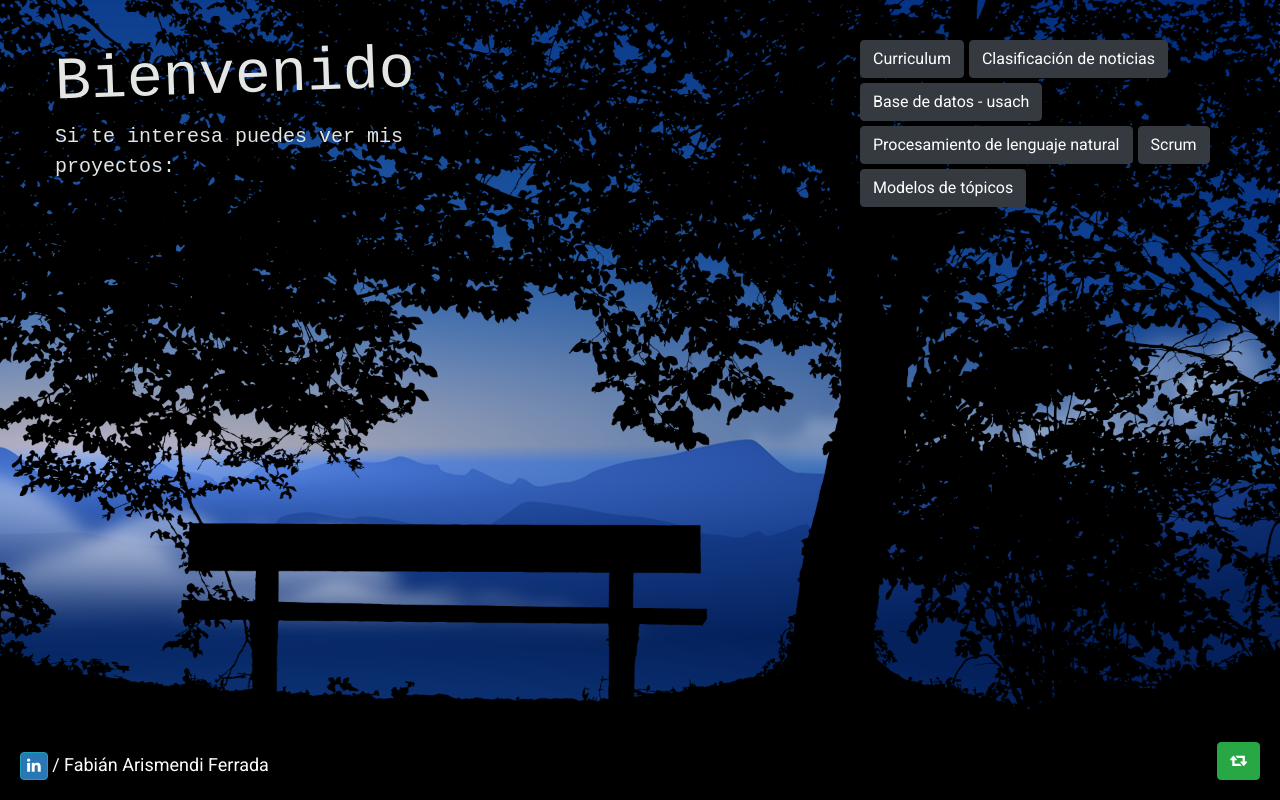
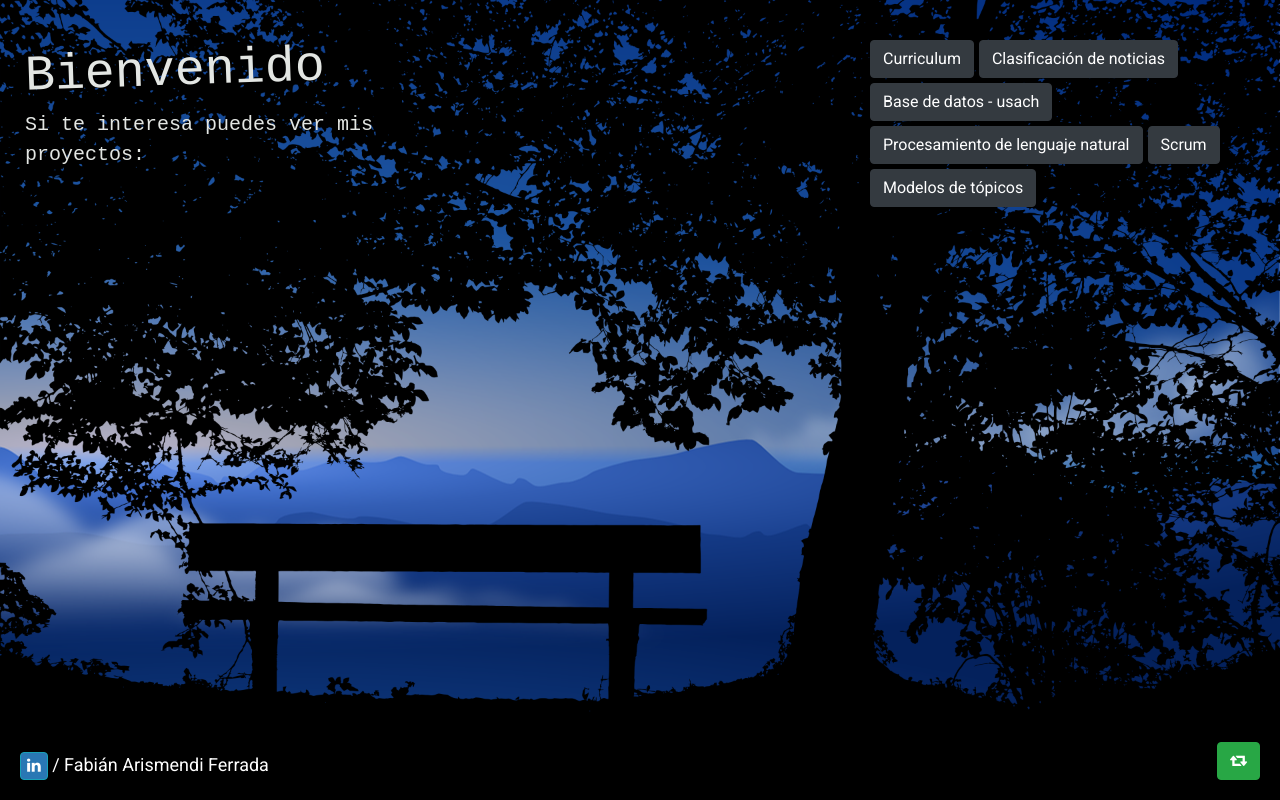
Before and after one commit to Fabianko/web-fabianko, an Angular app: page /helloworld in a window 1280 px wide. Built offline with nearby package versions, Linux system fonts and the light colour scheme; what ngx-xml2json would draw is missing.

Commit message:
CHG: se cambia tamaño de home para telefono

```diff
--- a/src/app/app.module.ts
+++ b/src/app/app.module.ts
@@ -53,7 +53,7 @@ const routes: Routes = [
     BrowserAnimationsModule,
     RouterModule.forRoot(
       routes,
-      { enableTracing: true } // <-- debugging purposes only
+      { enableTracing: false } // <-- debugging purposes only
     ),
     FontAwesomeModule
   ],
--- a/src/app/welcome-home/welcome-home.component.less
+++ b/src/app/welcome-home/welcome-home.component.less
@@ -43,7 +43,7 @@
   padding: @padding1;
 }
 .h1-mrk{
-  font-size: 60px;
+  font-size: 50px;
   padding-bottom: 10px;
   -ms-transform: rotate(-2deg);
   -webkit-transform: rotate(-2deg);
@@ -64,7 +64,10 @@
   transform: rotate(-5deg);*/
 }
 .padding-card{
-  padding: @paddingCard;
+  padding-top: @paddingCard;
+  padding-left:10px;
+  padding-right:10px;
+  padding-bottom: 40px;
   margin:0px
 }
 
```
Also changed, not shown: src/app/welcome-home/welcome-home.component.html (line endings or trailing spaces).
